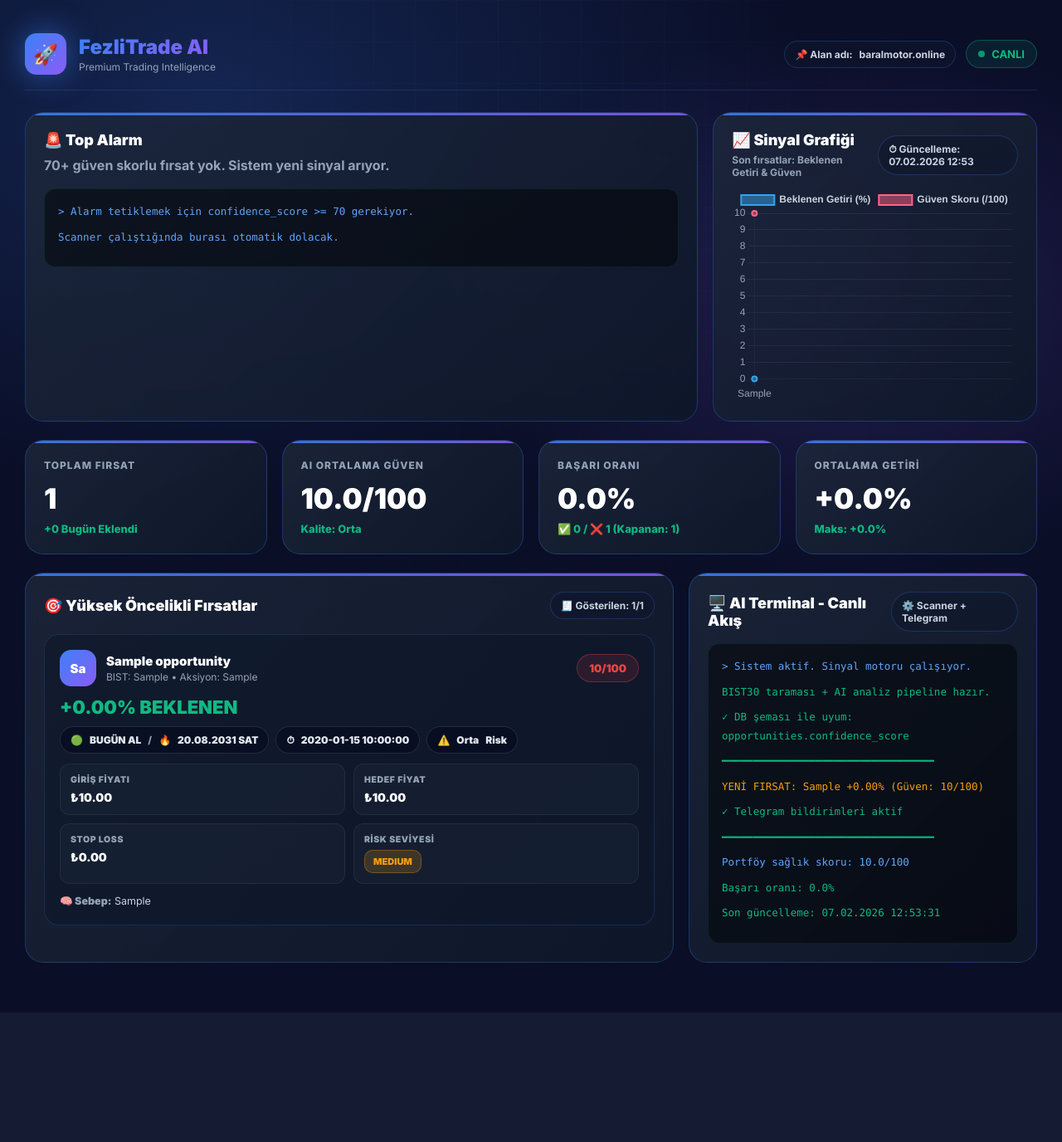
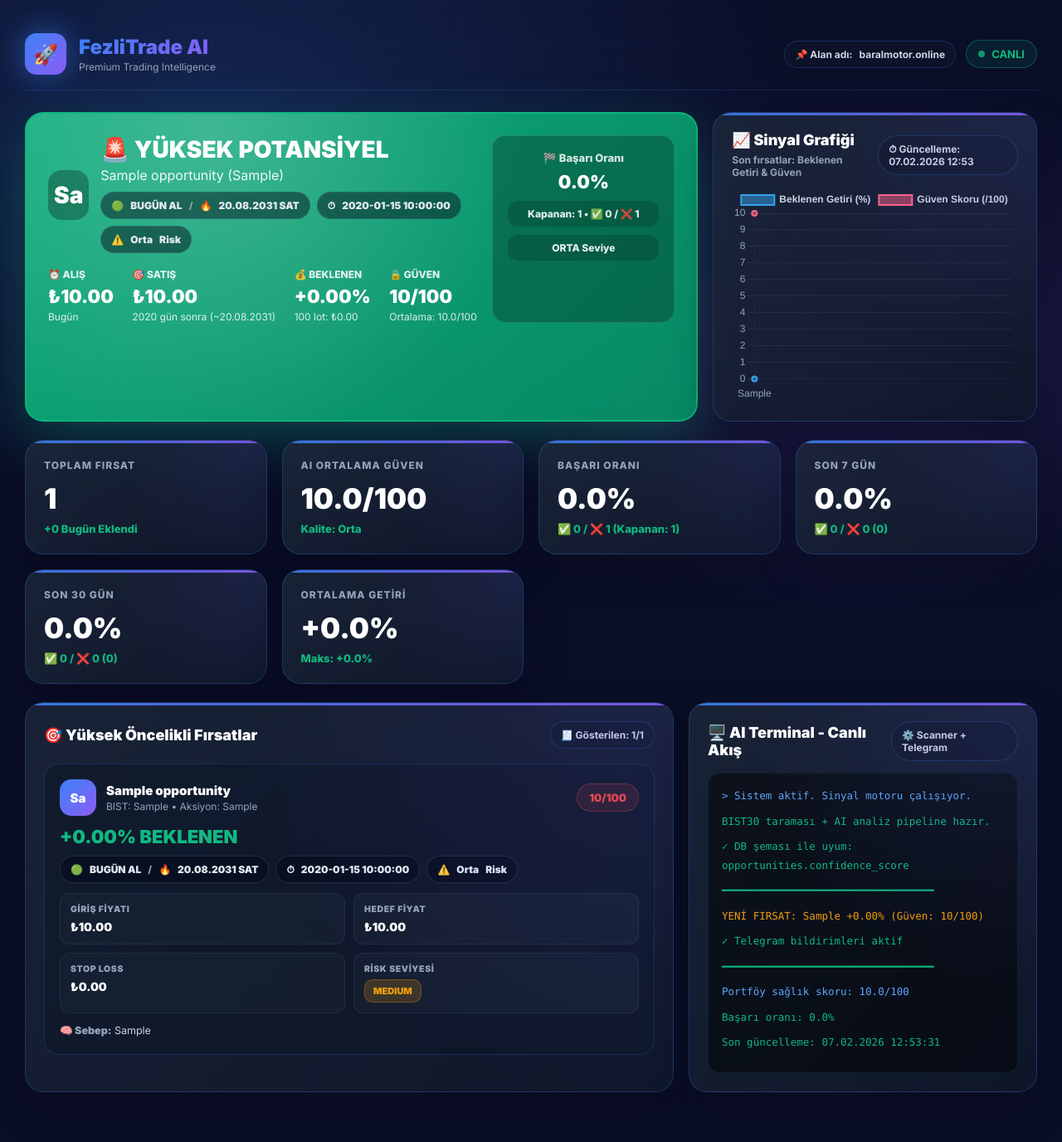
Before and after one commit to lloxytr/Borsa, a PHP site: page /dashboard.php in a window 1280 px wide. Shown: the whole page at 83% size. Before the commit the page ends 1220 px from the top, so only its background shows below. Run offline with PHP 8.4, Linux system fonts and the light colour scheme; the visitor is signed in with stand-in values (Sample User, id 1); tables that the repository leaves empty or names only in its code hold one stand-in row (values such as "Sample post").

Commit message:
Fix dashboard visibility fallback and polish cards

```diff
--- a/config.php
+++ b/config.php
@@ -56,6 +56,26 @@ if (!defined('NO_SESSION') || NO_SESSION !== true) {
 }
 
 /**
+ * Basit auth kontrolü (sayfa koruması için)
+ */
+function checkAuth(): void {
+    if (!isset($_SESSION['user_authenticated']) || $_SESSION['user_authenticated'] !== true) {
+        header('Location: index.php');
+        exit;
+    }
+}
+
+/**
+ * Oturumdan user_id çek (yoksa 1)
+ */
+function getAuthenticatedUserId(): int {
+    if (isset($_SESSION['user_id'])) {
+        return (int)$_SESSION['user_id'];
+    }
+    return 1;
+}
+
+/**
  * Veritabanı Bilgileri (KENDİ BİLGİLERİNİ GİR)
  */
 if (!defined('DB_HOST')) define('DB_HOST', 'localhost');
--- a/dashboard.php
+++ b/dashboard.php
@@ -1,10 +1,7 @@
 <?php
 require_once 'config.php';
-if (!isset($_SESSION['user_authenticated']) || $_SESSION['user_authenticated'] !== true) {
-    header('Location: index.php');
-    exit;
-}
-$user_id = 1;
+checkAuth();
+$user_id = getAuthenticatedUserId();
 
 /**
  * "2-3 gün" / "3-5 gün" / "7 gün" gibi timeframe'den gün sayısını yakala.
@@ -40,7 +37,14 @@ function riskLabel(string $risk): array {
  * - BUY için target > entry ise "başarılı", değilse "başarısız" sayar (baseline).
  * Not: Gerçek performans için updater mantığına bağlayacağız.
  */
-function calcPerformance(PDO $pdo, int $user_id): array {
+function calcPerformance(PDO $pdo, ?int $user_id): array {
+    $whereUser = '';
+    $params = [];
+    if ($user_id !== null) {
+        $whereUser = 'WHERE user_id = ? AND';
+        $params[] = $user_id;
+    }
+
     // Kapanmış sinyaller: expires_at geçmiş veya is_active=0 (ikisini de sayalım)
     $stmt = $pdo->prepare("
         SELECT
@@ -55,10 +59,10 @@ function calcPerformance(PDO $pdo, int $user_id): array {
             AVG(expected_profit_percent) AS avg_expected,
             AVG(confidence_score) AS avg_conf
         FROM opportunities
-        WHERE user_id = ?
-          AND ( (expires_at IS NOT NULL AND expires_at <= NOW()) OR is_active = 0 )
+        {$whereUser}
+        ( (expires_at IS NOT NULL AND expires_at <= NOW()) OR is_active = 0 )
     ");
-    $stmt->execute([$user_id]);
+    $stmt->execute($params);
     $row = $stmt->fetch(PDO::FETCH_ASSOC) ?: [];
 
     $closed_total = (int)($row['closed_total'] ?? 0);
@@ -77,8 +81,56 @@ function calcPerformance(PDO $pdo, int $user_id): array {
     ];
 }
 
+/**
+ * Son X gün performansı
+ */
+function calcRecentPerformance(PDO $pdo, ?int $user_id, int $days): array {
+    $whereUser = '';
+    $params = [];
+    if ($user_id !== null) {
+        $whereUser = 'WHERE user_id = ? AND';
+        $params[] = $user_id;
+    }
+    $params[] = $days;
+
+    $stmt = $pdo->prepare("
+        SELECT
+            COUNT(*) AS total,
+            SUM(
+                CASE
+                    WHEN realized_profit_percent > 0 THEN 1
+                    ELSE 0
+                END
+            ) AS win
+        FROM trade_results
+        {$whereUser}
+        closed_at >= DATE_SUB(NOW(), INTERVAL ? DAY)
+    ");
+    $stmt->execute($params);
+    $row = $stmt->fetch(PDO::FETCH_ASSOC) ?: [];
+
+    $total = (int)($row['total'] ?? 0);
+    $win = (int)($row['win'] ?? 0);
+    $loss = max(0, $total - $win);
+    $win_rate = $total > 0 ? round(($win / $total) * 100, 1) : 0.0;
+
+    return [
+        'total' => $total,
+        'win' => $win,
+        'loss' => $loss,
+        'win_rate' => $win_rate,
+    ];
+}
+
+// Kullanıcıya ait fırsat var mı? (yoksa global göster)
+$hasUserOppsStmt = $pdo->prepare("SELECT COUNT(*) FROM opportunities WHERE user_id = ?");
+$hasUserOppsStmt->execute([$user_id]);
+$hasUserOpps = ((int)$hasUserOppsStmt->fetchColumn()) > 0;
+$statsWhere = $hasUserOpps ? "WHERE user_id = ?" : "";
+$statsParams = $hasUserOpps ? [$user_id] : [];
+
 // İstatistikler
-$stats = $pdo->query("
+$statsStmt = $pdo->prepare("
     SELECT
         COUNT(*) as total_opportunities,
         AVG(expected_profit_percent) as avg_potential,
@@ -87,19 +139,24 @@ $stats = $pdo->query("
         COUNT(CASE WHEN is_active = 1 THEN 1 END) as active_count,
         AVG(confidence_score) as avg_confidence
     FROM opportunities
-    WHERE user_id = {$user_id}
-")->fetch(PDO::FETCH_ASSOC);
+    {$statsWhere}
+");
+$statsStmt->execute($statsParams);
+$stats = $statsStmt->fetch(PDO::FETCH_ASSOC);
 
 // Fırsatlar
-$stmt = $pdo->prepare("SELECT * FROM opportunities WHERE user_id = ? AND is_active = 1 ORDER BY confidence_score DESC LIMIT 20");
-$stmt->execute([$user_id]);
-$opportunities = $stmt->fetchAll(PDO::FETCH_ASSOC);
+$oppWhere = $hasUserOpps ? "WHERE user_id = ? AND is_active = 1" : "WHERE is_active = 1";
+$oppStmt = $pdo->prepare("SELECT * FROM opportunities {$oppWhere} ORDER BY confidence_score DESC LIMIT 20");
+$oppStmt->execute($hasUserOpps ? [$user_id] : []);
+$opportunities = $oppStmt->fetchAll(PDO::FETCH_ASSOC);
 
 // Top fırsat
 $top = $opportunities[0] ?? null;
 
 // Performans
-$perf = calcPerformance($pdo, $user_id);
+$perf = calcPerformance($pdo, $hasUserOpps ? $user_id : null);
+$recent7 = calcRecentPerformance($pdo, $hasUserOpps ? $user_id : null, 7);
+$recent30 = calcRecentPerformance($pdo, $hasUserOpps ? $user_id : null, 30);
 
 // Grafik datası (son 10)
 $chartOpps = array_slice($opportunities, 0, 10);
@@ -189,12 +246,20 @@ foreach (array_reverse($chartOpps) as $o) {
             backdrop-filter: blur(10px);
             position:relative;
             overflow:hidden;
+            box-shadow: 0 18px 45px rgba(8, 12, 24, 0.45);
         }
         .card::before{
             content:'';
             position:absolute;top:0;left:0;right:0;height:3px;
             background: linear-gradient(90deg,#3b82f6,#8b5cf6);
             opacity:.85
+        }
+        .card::after{
+            content:'';
+            position:absolute;
+            inset:0;
+            background: radial-gradient(circle at top right, rgba(99,102,241,0.12), transparent 55%);
+            pointer-events:none;
         }
 
         .top-alarm{
@@ -204,7 +269,7 @@ foreach (array_reverse($chartOpps) as $o) {
             padding:26px;
             position:relative;
             overflow:hidden;
-            box-shadow: 0 0 55px rgba(16,185,129,.22);
+            box-shadow: 0 25px 70px rgba(16,185,129,.28);
         }
         .top-alarm::after{
             content:'';
@@ -385,11 +450,13 @@ foreach (array_reverse($chartOpps) as $o) {
     <!-- Top row: Alarm + Grafik -->
     <div class="top-row">
         <!-- TOP ALARM -->
-        <?php if (!empty($top) && (int)($top['confidence_score'] ?? 0) >= 70):
+        <?php if (!empty($top)):
             $entry_time = "Bugün";
             $days = extractDaysFromTimeframe($top['timeframe'] ?? '');
             $sellDate = date('d.m.Y', strtotime("+{$days} days"));
             [$riskText, $riskCss] = riskLabel((string)($top['risk_level'] ?? 'medium'));
+            $topConfidence = (int)($top['confidence_score'] ?? 0);
+            $alarmLabel = $topConfidence >= 70 ? 'ULTRA' : ($topConfidence >= 60 ? 'YÜKSEK' : 'ORTA');
         ?>
         <div class="top-alarm">
             <div class="alarm-content">
@@ -425,7 +492,7 @@ foreach (array_reverse($chartOpps) as $o) {
                         </div>
                         <div class="alarm-detail-item">
                             <div class="alarm-detail-label">🔒 GÜVEN</div>
-                            <div class="alarm-detail-value"><?php echo (int)$top['confidence_score']; ?>/100</div>
+                            <div class="alarm-detail-value"><?php echo $topConfidence; ?>/100</div>
                             <div class="alarm-detail-sub">Ortalama: <?php echo number_format((float)($stats['avg_confidence'] ?? 0), 1); ?>/100</div>
                         </div>
                     </div>
@@ -437,16 +504,17 @@ foreach (array_reverse($chartOpps) as $o) {
                     <div class="alarm-side-badge">
                         Kapanan: <?php echo (int)$perf['closed_total']; ?> • ✅ <?php echo (int)$perf['closed_win']; ?> / ❌ <?php echo (int)$perf['closed_loss']; ?>
                     </div>
+                    <div class="alarm-side-badge"><?php echo $alarmLabel; ?> Seviye</div>
                 </div>
             </div>
         </div>
         <?php else: ?>
         <div class="card">
             <div style="font-weight:900;font-size:18px;margin-bottom:10px">🚨 Top Alarm</div>
-            <div style="color:#94a3b8;font-weight:700">70+ güven skorlu fırsat yok. Sistem yeni sinyal arıyor.</div>
+            <div style="color:#94a3b8;font-weight:700">Henüz aktif fırsat yok. Sistem yeni sinyal arıyor.</div>
             <div class="chart-wrap" style="height:200px;margin-top:18px;color:#94a3b8">
                 <div class="terminal-content" style="max-height:none;color:#60a5fa">
-                    <div class="terminal-line system">> Alarm tetiklemek için confidence_score >= 70 gerekiyor.</div>
+                    <div class="terminal-line system">> Scanner çalıştığında fırsatlar burada görünür.</div>
                     <div class="terminal-line">Scanner çalıştığında burası otomatik dolacak.</div>
                 </div>
             </div>
@@ -484,6 +552,16 @@ foreach (array_reverse($chartOpps) as $o) {
             <div class="stat-label">Başarı Oranı</div>
             <div class="stat-value"><?php echo number_format((float)$perf['win_rate'], 1); ?>%</div>
             <div class="stat-change">✅ <?php echo (int)$perf['closed_win']; ?> / ❌ <?php echo (int)$perf['closed_loss']; ?> (Kapanan: <?php echo (int)$perf['closed_total']; ?>)</div>
+        </div>
+        <div class="card">
+            <div class="stat-label">Son 7 Gün</div>
+            <div class="stat-value"><?php echo number_format((float)$recent7['win_rate'], 1); ?>%</div>
+            <div class="stat-change">✅ <?php echo (int)$recent7['win']; ?> / ❌ <?php echo (int)$recent7['loss']; ?> (<?php echo (int)$recent7['total']; ?>)</div>
+        </div>
+        <div class="card">
+            <div class="stat-label">Son 30 Gün</div>
+            <div class="stat-value"><?php echo number_format((float)$recent30['win_rate'], 1); ?>%</div>
+            <div class="stat-change">✅ <?php echo (int)$recent30['win']; ?> / ❌ <?php echo (int)$recent30['loss']; ?> (<?php echo (int)$recent30['total']; ?>)</div>
         </div>
         <div class="card">
             <div class="stat-label">Ortalama Getiri</div>
--- a/notification_sender.php
+++ b/notification_sender.php
@@ -157,6 +157,7 @@ function runSend(PDO $pdo, int $LOOKBACK_HOURS, int $LIMIT_OPPS, int $SPAM_SECON
             $reason = tg((string)($opp['analysis_reason'] ?? 'Teknik sinyal'));
 
             $emoji = $conf >= 80 ? "🔥" : ($conf >= 70 ? "🟢" : "⚡");
+            $quality = $conf >= 80 ? "ULTRA" : ($conf >= 70 ? "YÜKSEK" : "ORTA");
 
             $message =
                 "{$emoji} *ALIM ZAMANI – {$symbol}*\n\n" .
@@ -168,6 +169,7 @@ function runSend(PDO $pdo, int $LOOKBACK_HOURS, int $LIMIT_OPPS, int $SPAM_SECON
                 "📈 Beklenen Getiri: *+{$profit}%*\n" .
                 "⏳ *Süre:* {$time}\n" .
                 "🔒 *Güven:* {$conf} / 100\n" .
+                "✅ *Kalite:* {$quality}\n" .
                 "⚠️ Risk: *{$risk}*\n\n" .
                 "📊 *Sebep:*\n{$reason}\n\n" .
                 "👉 *Plan:* Al → Bekle → Hedefte Sat\n\n" .
```
Also changed, not shown: portfolio.php (+2 -7 lines), scanner.php (+67 -2 lines).
